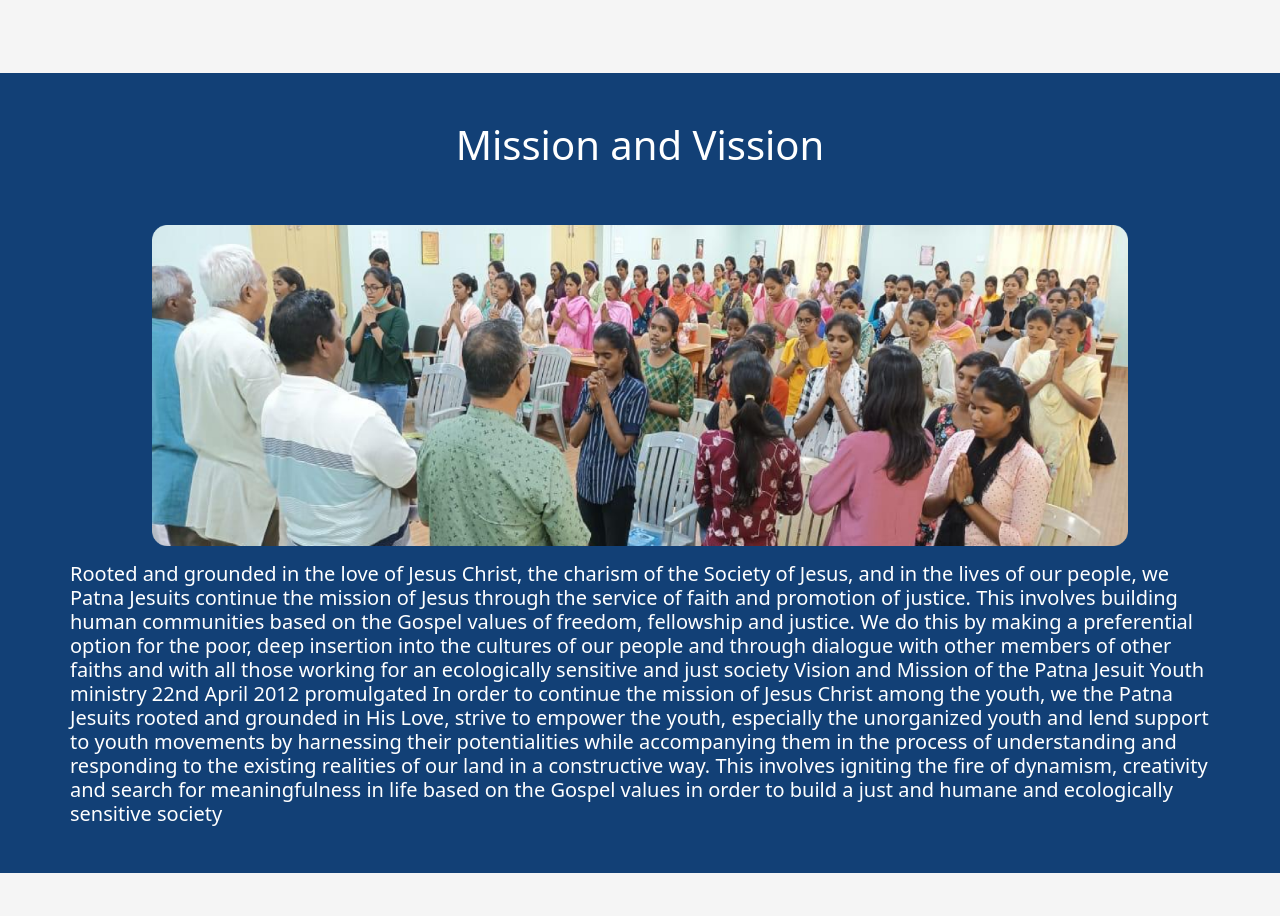
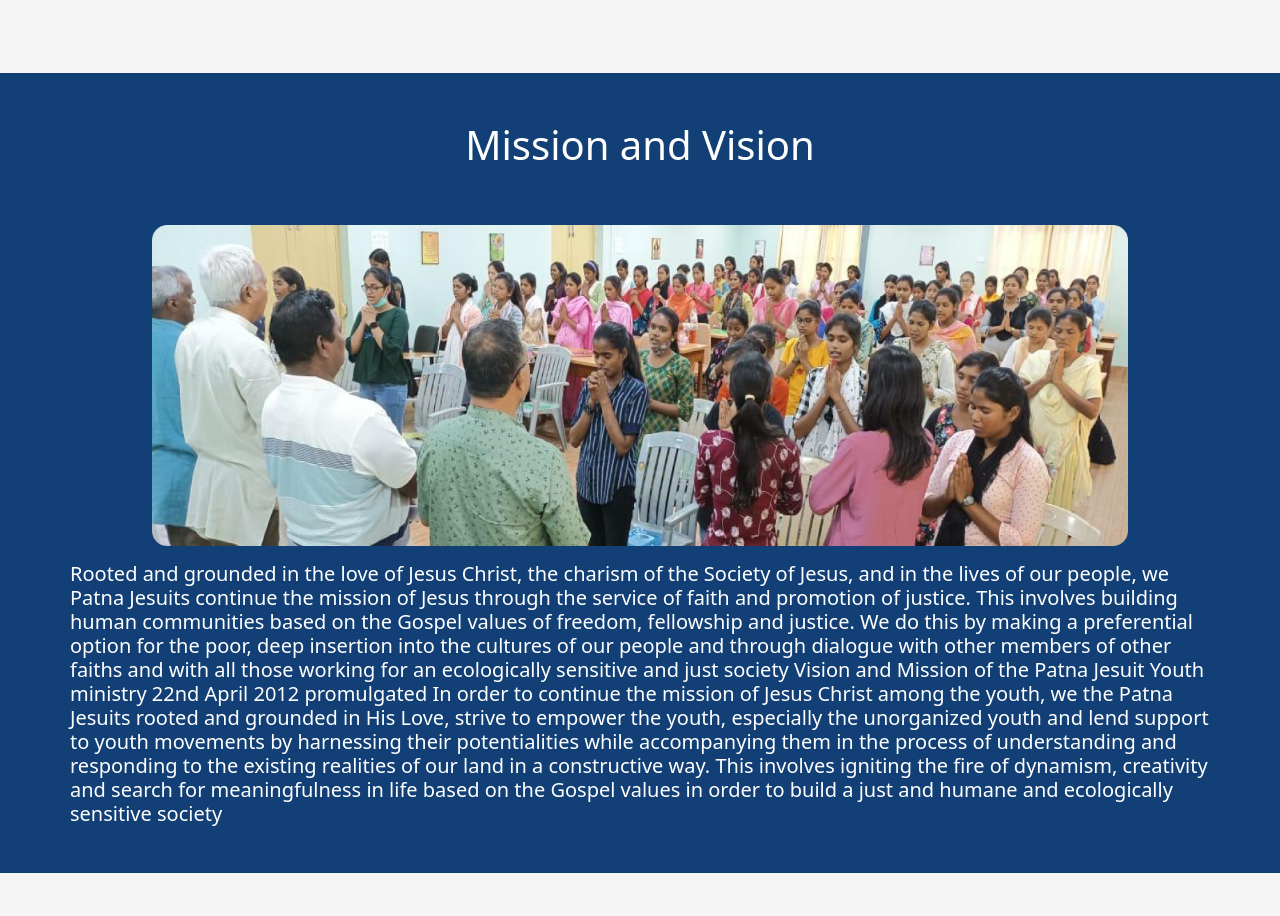
Before and after one commit to Neha220803/pjsym, a React (Create React App) app: page /about in a window 1280 px wide. Shown: the part 1120-2036 px from the top of the page. Built offline with nearby package versions, Linux system fonts and the light colour scheme.

Commit message:
vision changes

```diff
--- a/src/components/about/Full_Miss_Viss_Page.js
+++ b/src/components/about/Full_Miss_Viss_Page.js
@@ -26,7 +26,7 @@ const FullMissVissPage = () => {
                 <motion.div variants={upvariants} initial="initial" whileInView="animate">
                     <Container className='d-flex justify-content-center align-items-center'>
                         <Row className='mt-5'>
-                            <h1>Mission and Vission</h1>
+                            <h1>Mission and Vision</h1>
                         </Row>
                     </Container>
                     <Container className='d-flex justify-content-center align-items-center'>
--- a/src/components/home/MissionVission.js
+++ b/src/components/home/MissionVission.js
@@ -49,7 +49,7 @@ export const MissionVission = () => {
                     <Row className='justify-content-end'>
                         <Col lg={4}>
                         </Col>
-                        <Col lg={8}> <div className='each-head2'>Vission</div>
+                        <Col lg={8}> <div className='each-head2'>Vision</div>
                         </Col>
                     </Row>
                     <Row className='mt-3'>
```
